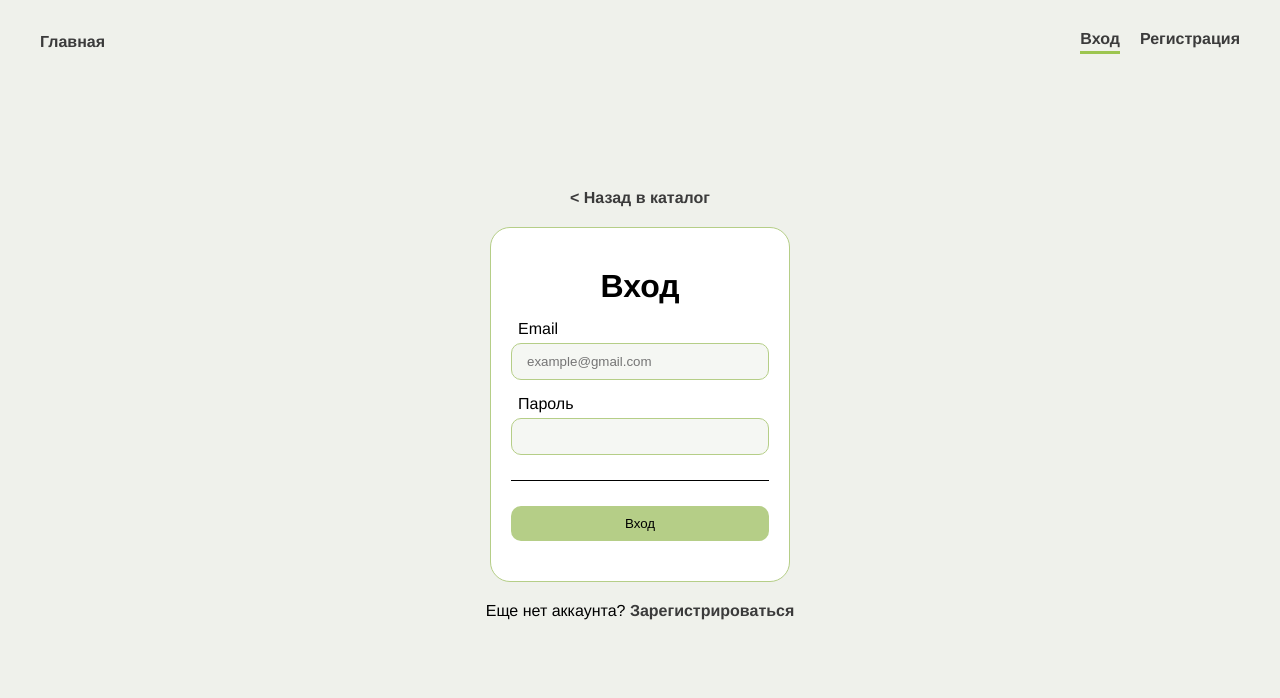
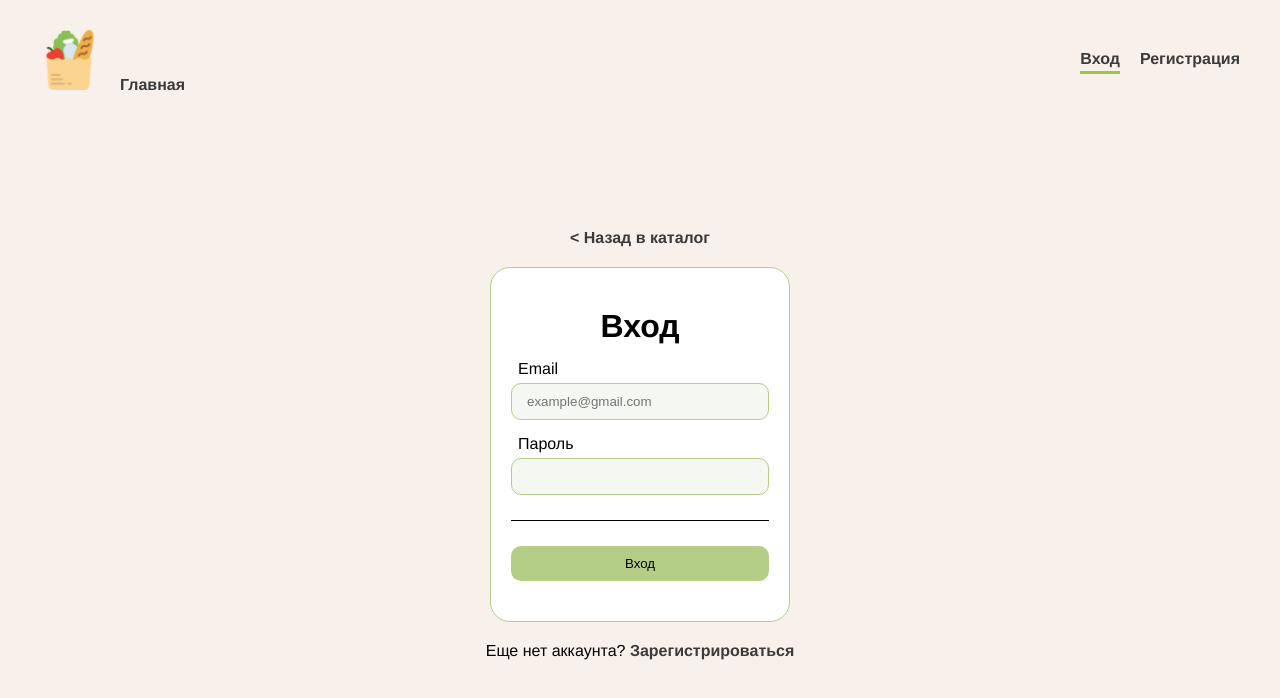
Before and after one commit to asikrr/vue_task4, a Vue app: page /login in a window 1280 px wide. Shown: the top 698 px of the page. Built offline with nearby package versions, Linux system fonts and the light colour scheme.

Commit message:
logo added

```diff
--- a/src/App.vue
+++ b/src/App.vue
@@ -2,6 +2,9 @@
   <div class="wrapper">
     <nav>
       <div class="nav-links">
+        <router-link to="/" class="logo-link">
+          <img src="./assets/free-icon-groceries-135763.png" class="logo">
+        </router-link>
         <router-link to="/">Главная</router-link>
         <router-link v-if="isAuthenticated" to="/cart">Корзина</router-link>
         <router-link v-if="isAuthenticated" to="/orders">Оформленные заказы</router-link>
@@ -22,15 +25,15 @@
 
 <style>
 * {
-    margin: 0;
-    padding: 0;
-    box-sizing: border-box;
+  margin: 0;
+  padding: 0;
+  box-sizing: border-box;
 }
 
 body {
-    max-width: 1920px;
-    margin: auto;
-    background-color: #eff1eb;
+  max-width: 1920px;
+  margin: auto;
+  background-color: #f7f0eb;
 }
 
 #app {
@@ -38,11 +41,8 @@ body {
   text-align: center;
 }
 
-.wrapper {
-  max-width: 1200px;
-  margin: auto;
-  display: flex;
-  flex-direction: column;
+.logo {
+  width: 60px;
 }
 
 nav {
@@ -50,10 +50,13 @@ nav {
   display: flex;
   align-items: center;
   justify-content: space-between;
+  max-width: 1200px;
+  margin: auto;
 }
 
 .nav-links {
   display: flex;
+  align-items: flex-end;
   gap: 20px;
 }
 
@@ -72,7 +75,7 @@ a:hover:not(.router-link-exact-active) {
   color: #9cc54f;
 }
 
-nav a.router-link-exact-active {
+nav a.router-link-exact-active:not(.logo-link) {
   border-bottom: 3px solid #9cc54f;
   padding-bottom: 3px;
 }
--- a/src/views/CartView.vue
+++ b/src/views/CartView.vue
@@ -37,7 +37,6 @@
 
   .cart-items > div {
     display: flex;
-    flex-direction: column;
     align-self: flex-end;
     align-items: flex-end;
     gap: 10px;
```
Also changed, not shown: src/assets/free-icon-groceries-135763.png (added), src/assets/logo.png (deleted), src/assets/main.css (added).
